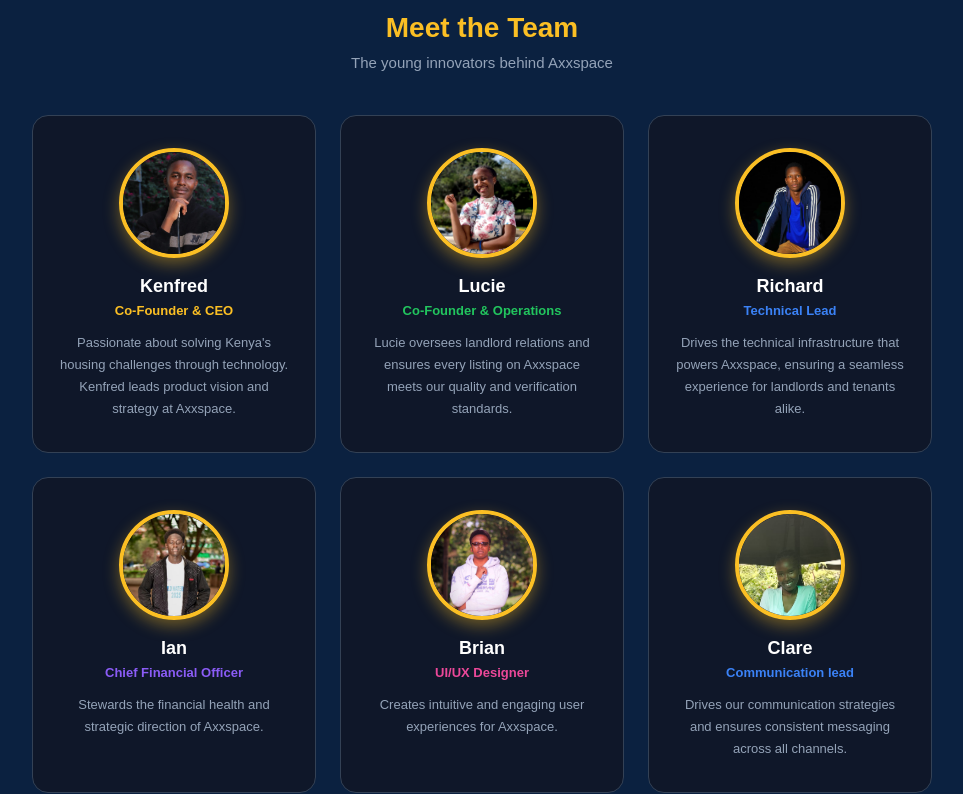
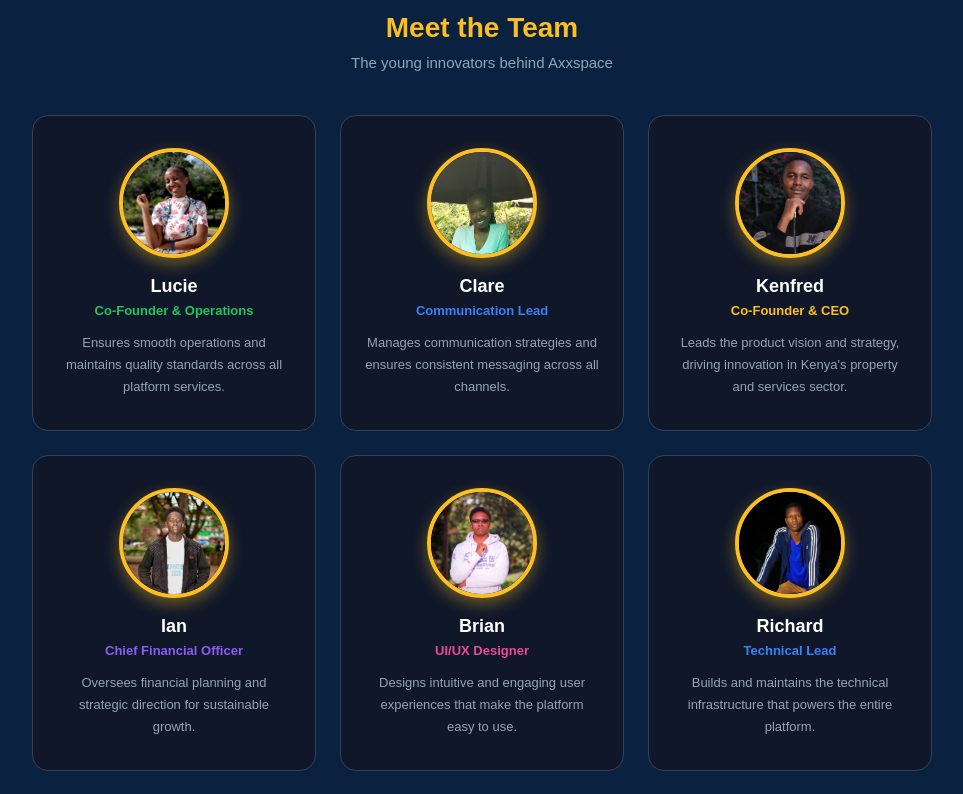
Before and after one commit to richard254120/axx-spaces-frontend, a React (Vite) app: page /about in a window 1280 px wide. Shown: the part 3948-4742 px from the top of the page, without its empty margins (158-1121 px from the left). Built offline with nearby package versions, Linux system fonts and the light colour scheme.

Commit message:
Updated project

```diff
--- a/src/pages/AboutUs.jsx
+++ b/src/pages/AboutUs.jsx
@@ -17,46 +17,46 @@ export default function AboutPage() {
 
   const team = [
     {
+      name: "Lucie",
+      role: "Co-Founder & Operations",
+      image: lucieImg,
+      color: "#22c55e",
+      bio: "Ensures smooth operations and maintains quality standards across all platform services.",
+    },
+    {
+      name: "Clare",
+      role: "Communication Lead",
+      image: clareImg,
+      color: "#3b82f6",
+      bio: "Manages communication strategies and ensures consistent messaging across all channels.",
+    },
+    {
       name: "Kenfred",
       role: "Co-Founder & CEO",
       image: kenfredImg,
       color: "#fbbf24",
-      bio: "Passionate about solving Kenya's housing challenges through technology. Kenfred leads product vision and strategy at Axxspace.",
+      bio: "Leads the product vision and strategy, driving innovation in Kenya's property and services sector.",
     },
     {
-      name: "Lucie",
-      role: "Co-Founder & Operations",
-      image: lucieImg,
-      color: "#22c55e",
-      bio: "Lucie oversees landlord relations and ensures every listing on Axxspace meets our quality and verification standards.",
+      name: "Ian",
+      role: "Chief Financial Officer",
+      image: ianImg,
+      color: "#8b5cf6",
+      bio: "Oversees financial planning and strategic direction for sustainable growth.",
+    },
+    {
+      name: "Brian",
+      role: "UI/UX Designer",
+      image: brianImg,
+      color: "#ec4899",
+      bio: "Designs intuitive and engaging user experiences that make the platform easy to use.",
     },
     {
       name: "Richard",
       role: "Technical Lead",
       image: richardImg,
       color: "#3b82f6",
-      bio: "Drives the technical infrastructure that powers Axxspace, ensuring a seamless experience for landlords and tenants alike.",
-    },
-    {
-      name: "Ian",
-      role: "Chief Financial Officer",
-      image: ianImg,
-      color: "#8b5cf6",
-      bio: "Stewards the financial health and strategic direction of Axxspace.",
-    },
-    {
-      name: "Brian",
-      role: "UI/UX Designer",
-      image: brianImg,
-      color: "#ec4899",
-      bio: "Creates intuitive and engaging user experiences for Axxspace.",
-    },
-    {
-      name: "Clare",
-      role: "Communication lead",
-      image: clareImg,
-      color: "#3b82f6",
-      bio: "Drives our communication strategies and ensures consistent messaging across all channels.",
+      bio: "Builds and maintains the technical infrastructure that powers the entire platform.",
     },
   ];
 
@@ -268,12 +268,14 @@ export default function AboutPage() {
           <p style={{ ...styles.sectionSubtitle, color: "#94a3b8" }}>The young innovators behind Axxspace</p>
 
           <div style={styles.teamGrid}>
-            {team.map((member) => (
-              <div key={member.name} style={styles.teamCard} className="team-card">
+            {team.map((member, index) => (
+              <div key={index} style={styles.teamCard} className="team-card">
                 <img
                   src={member.image}
                   alt={member.name}
                   style={styles.teamImage}
+                  onContextMenu={(e) => e.preventDefault()}
+                  draggable="false"
                 />
                 <h3 style={styles.teamName}>{member.name}</h3>
                 <p style={{ ...styles.teamRole, color: member.color }}>{member.role}</p>
```
